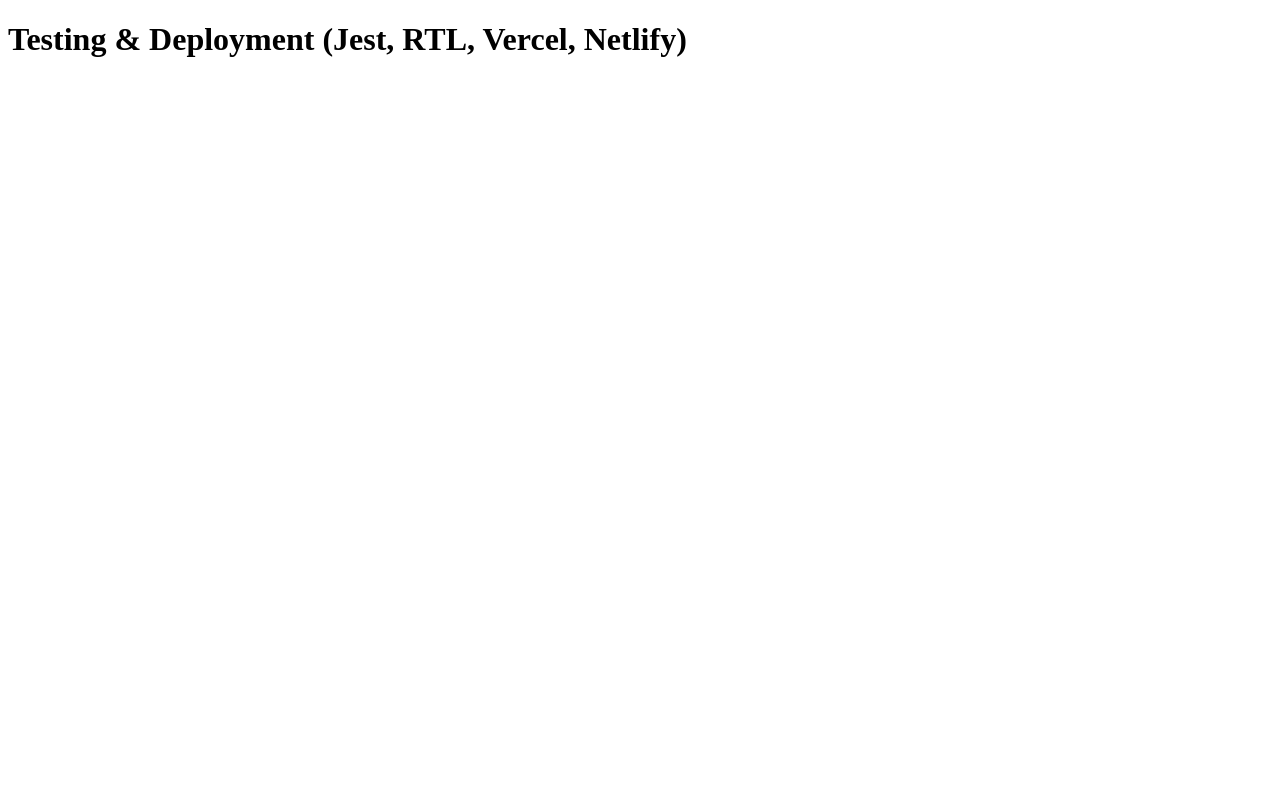
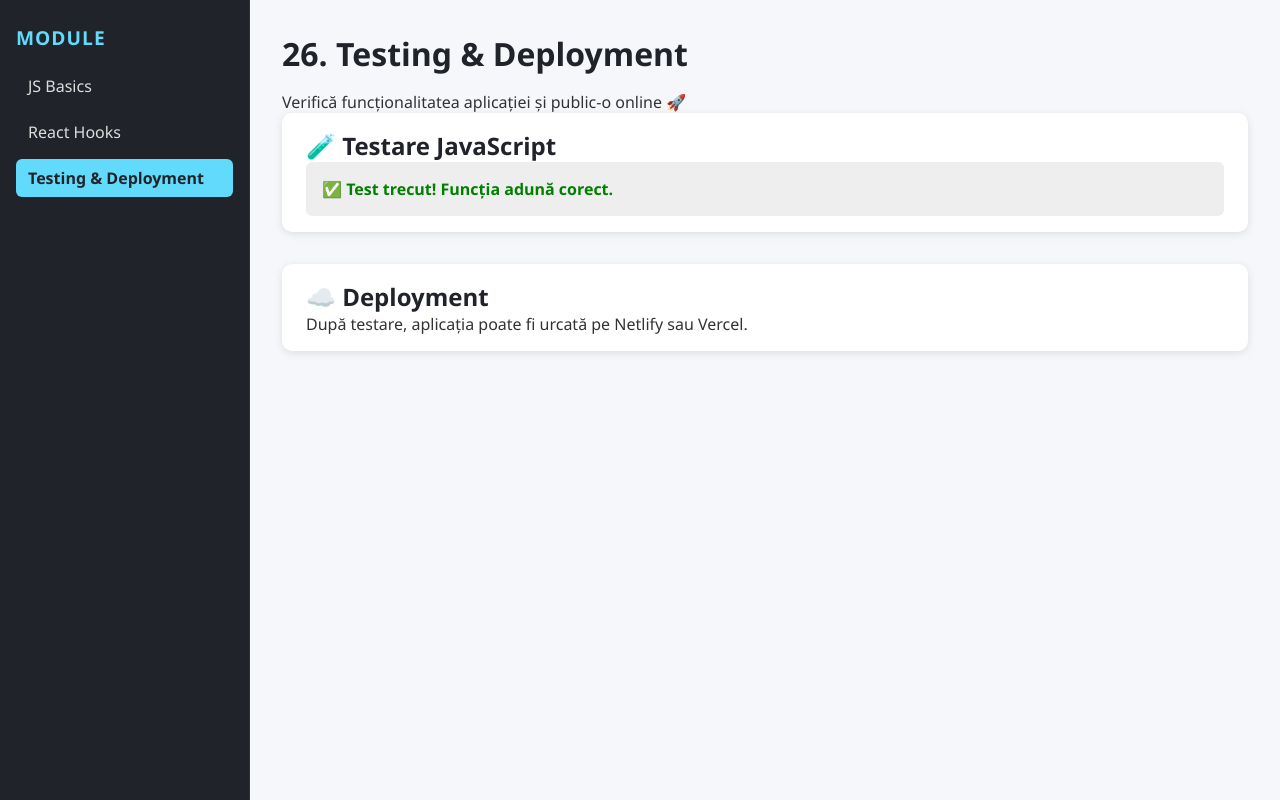
Before and after one commit to alingrig87/frontend-course, a plain HTML site: page 26_testing_deployment/index.html in a window 1280 px wide. Drawn offline with Linux system fonts and the light colour scheme.

Commit message:
Adăugat complet modulul 26 - Testing & Deployment + componenta sidebar (Xonia88)

```diff
--- a/26_testing_deployment/app.js
+++ b/26_testing_deployment/app.js
@@ -1,2 +1,16 @@
-// Testing & Deployment (Jest, RTL, Vercel, Netlify) - app.js (gol, folosește pentru exerciții)
-console.log("Chapter: Testing & Deployment (Jest, RTL, Vercel, Netlify)");
+// Funcție simplă pentru testare
+function aduna(a, b) {
+  return a + b;
+}
+
+// Test logic (fără Jest, direct în browser)
+const rezultat = aduna(2, 3);
+const rezultatEl = document.getElementById("testResult");
+
+if (rezultat === 5) {
+  rezultatEl.textContent = "✅ Test trecut! Funcția adună corect.";
+  rezultatEl.style.color = "green";
+} else {
+  rezultatEl.textContent = "❌ Test eșuat! Verifică funcția.";
+  rezultatEl.style.color = "red";
+}
--- a/26_testing_deployment/index.html
+++ b/26_testing_deployment/index.html
@@ -1,13 +1,46 @@
-<!doctype html>
+<!DOCTYPE html>
 <html lang="ro">
-<head>
-  <meta charset="utf-8">
-  <meta name="viewport" content="width=device-width,initial-scale=1">
-  <title>Testing & Deployment (Jest, RTL, Vercel, Netlify)</title>
-  <link rel="stylesheet" href="style.css">
-</head>
-<body>
-  <h1>Testing & Deployment (Jest, RTL, Vercel, Netlify)</h1>
-  <script src="app.js" defer></script>
-</body>
+  <head>
+    <meta charset="UTF-8" />
+    <meta name="viewport" content="width=device-width, initial-scale=1.0" />
+    <title>26. Testing & Deployment</title>
+    <link rel="stylesheet" href="../components/sidebar/style.css" />
+    <link rel="stylesheet" href="style.css" />
+  </head>
+
+  <body>
+    <!-- Sidebar component (inclus) -->
+    <aside class="sidebar">
+      <h2>Module</h2>
+      <nav class="side-nav">
+        <ul>
+          <li><a href="../11_js_basics/index.html">JS Basics</a></li>
+          <li>
+            <a href="../24_react_hooks_lifecycle/index.html">React Hooks</a>
+          </li>
+          <li><a href="#" class="active">Testing & Deployment</a></li>
+        </ul>
+      </nav>
+    </aside>
+
+    <!-- Conținut principal -->
+    <main class="main-content">
+      <header>
+        <h1>26. Testing & Deployment</h1>
+        <p>Verifică funcționalitatea aplicației și public-o online 🚀</p>
+      </header>
+
+      <section id="testing">
+        <h2>🧪 Testare JavaScript</h2>
+        <p id="testResult"></p>
+      </section>
+
+      <section id="deployment">
+        <h2>☁️ Deployment</h2>
+        <p>După testare, aplicația poate fi urcată pe Netlify sau Vercel.</p>
+      </section>
+    </main>
+
+    <script src="app.js"></script>
+  </body>
 </html>
--- a/26_testing_deployment/style.css
+++ b/26_testing_deployment/style.css
@@ -1 +1,28 @@
-/* Testing & Deployment (Jest, RTL, Vercel, Netlify) - style.css (gol, folosește pentru exerciții) */
+/* Folosește stilurile generale din sidebar + adaugă doar particularități */
+.main-content {
+  margin-left: 250px;
+  padding: 2rem;
+  background: #f5f7fa;
+  min-height: 100vh;
+  font-family: "Segoe UI", sans-serif;
+}
+
+h1,
+h2 {
+  color: #20232a;
+}
+
+section {
+  background: #fff;
+  border-radius: 10px;
+  padding: 1rem 1.5rem;
+  box-shadow: 0 2px 8px rgba(0, 0, 0, 0.1);
+  margin-bottom: 2rem;
+}
+
+#testResult {
+  background: #eee;
+  border-radius: 6px;
+  padding: 1rem;
+  font-weight: bold;
+}
```
